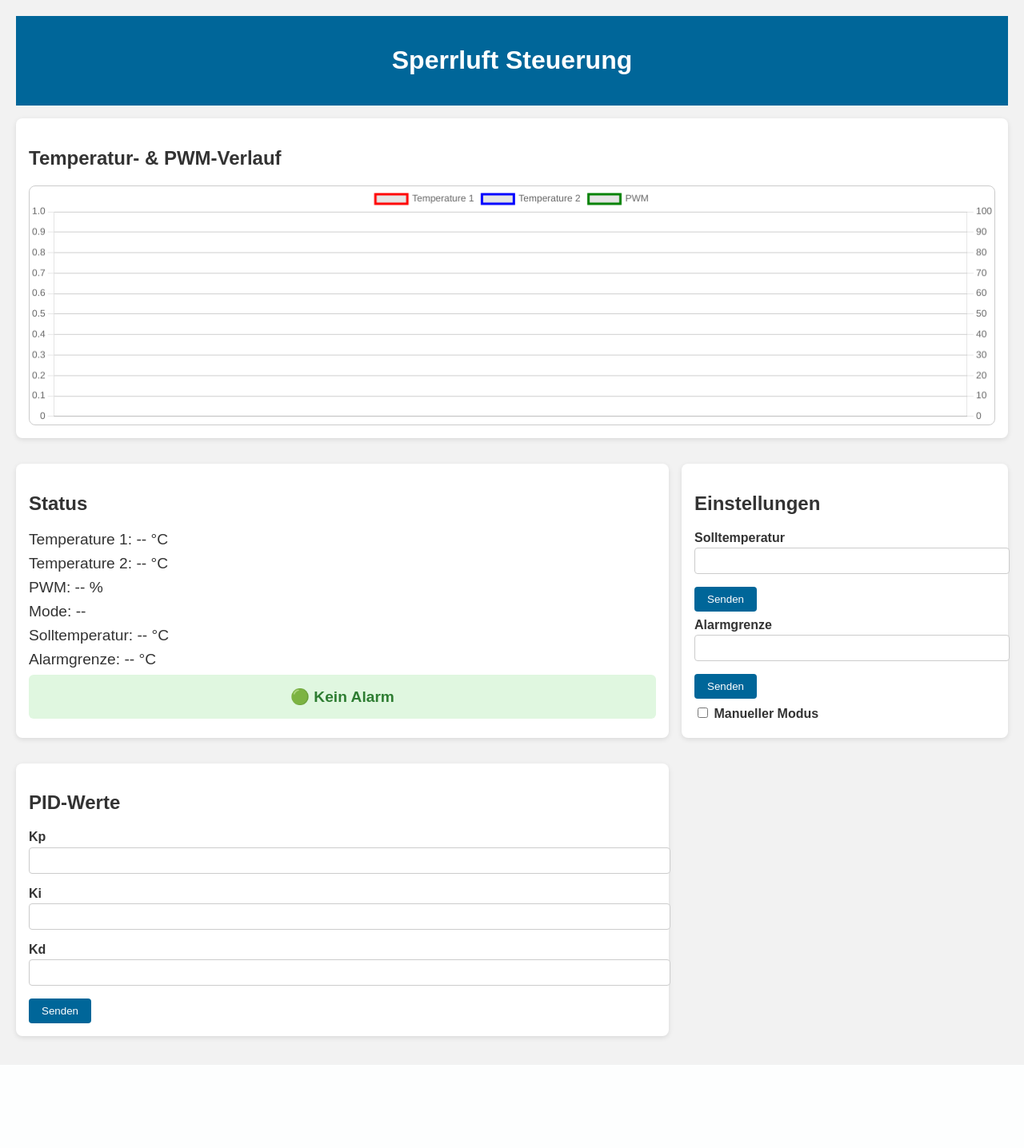
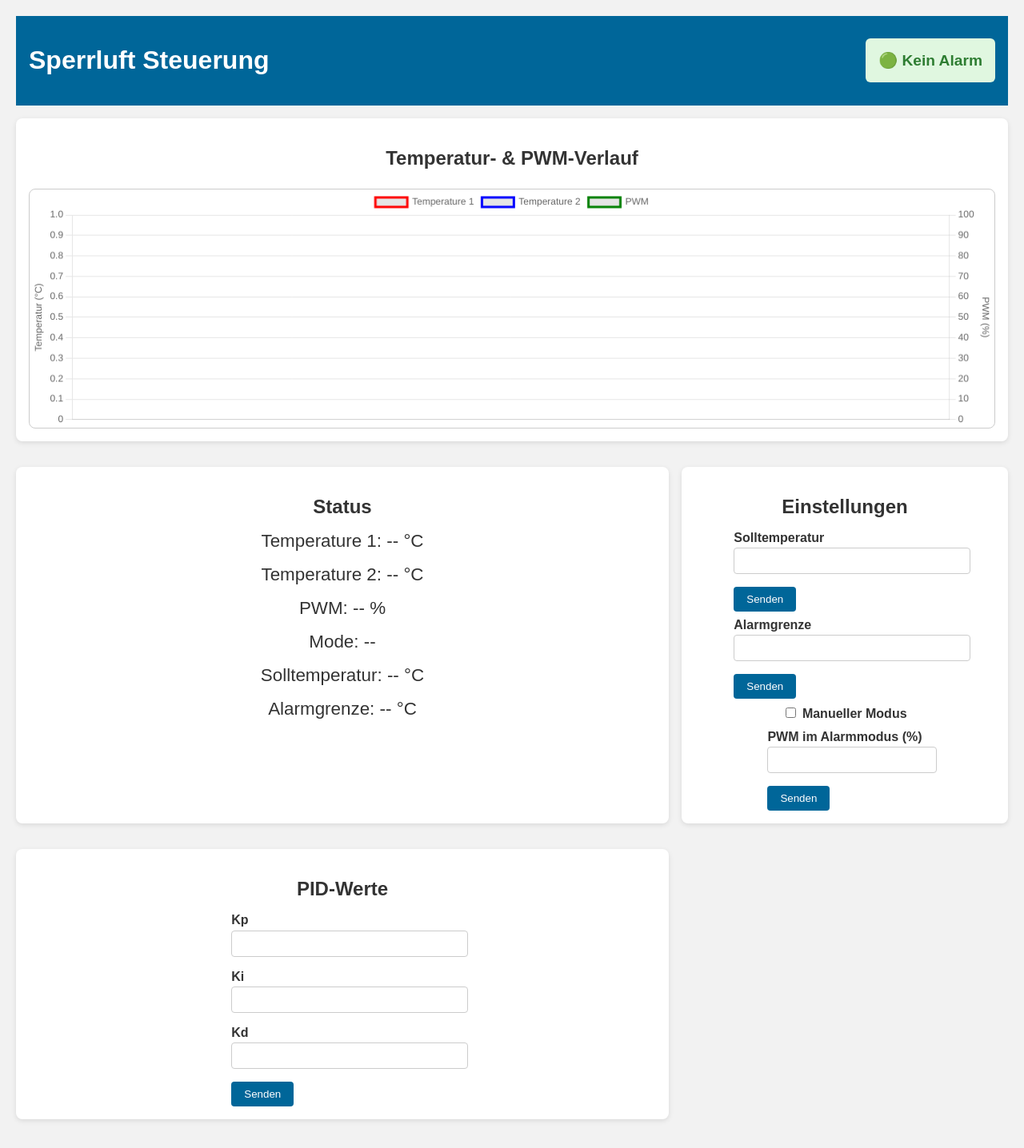
Before and after one commit to Hannesbrm/RasPi_Sperrluft, a Flask app: page / in a window 1280 px wide. Shown: the whole page at 80% size. Before the commit the page ends 1304 px from the top, so only its background shows below. Run offline with Flask 3, Linux system fonts and the light colour scheme; some libraries are stand-ins or nearby versions.

Commit message:
Add alarm PWM control and UI improvements

```diff
--- a/fan_control_project/app.py
+++ b/fan_control_project/app.py
@@ -21,6 +21,7 @@ def main() -> None:
     state.setpoint = float(cfg.get("setpoint", 0.0))
     state.alarm_threshold = float(cfg.get("alarm_threshold", 0.0))
     state.manual_pwm = float(cfg.get("manual_pwm", 0.0))
+    state.alarm_pwm = float(cfg.get("alarm_pwm", 100.0))
     state.kp = float(cfg.get("kp", 1.0))
     state.ki = float(cfg.get("ki", 0.1))
     state.kd = float(cfg.get("kd", 0.0))
@@ -44,7 +45,7 @@ def main() -> None:
 
     pwm_controller = FanPWMController()
 
-    control_loop = ControlLoop(state, sensor_reader, pid, pwm_controller)
+    control_loop = ControlLoop(state, sensor_reader, pid, pwm_controller, state.alarm_pwm)
     control_loop.start()
 
     # Expose PID controller to the web server for runtime updates
--- a/fan_control_project/config/config_manager.py
+++ b/fan_control_project/config/config_manager.py
@@ -10,6 +10,7 @@ DEFAULT_CONFIG: Dict[str, Any] = {
     "setpoint": 0.0,
     "alarm_threshold": 0.0,
     "manual_pwm": 0.0,
+    "alarm_pwm": 100.0,
     "kp": 1.0,
     "ki": 0.1,
     "kd": 0.0,
@@ -51,6 +52,8 @@ def save_config(state: SystemState) -> None:
     data["setpoint"] = state.setpoint
     data["alarm_threshold"] = state.alarm_threshold
     data["manual_pwm"] = state.manual_pwm
+    if hasattr(state, "alarm_pwm"):
+        data["alarm_pwm"] = state.alarm_pwm
     if hasattr(state, "kp"):
         data["kp"] = state.kp
     if hasattr(state, "ki"):
--- a/fan_control_project/controller/control_loop.py
+++ b/fan_control_project/controller/control_loop.py
@@ -28,7 +28,7 @@ class ControlLoop:
         self.sensor_reader = sensor_reader
         self.pid = pid_controller
         self.pwm = pwm_controller
-        self.alarm_pwm = alarm_pwm
+        self.state.alarm_pwm = alarm_pwm
         self.interval = interval
 
         self._thread: Optional[threading.Thread] = None
@@ -73,7 +73,7 @@ class ControlLoop:
         elif self.state.mode == Mode.AUTO:
             if temp2 is not None and temp2 > self.state.alarm_threshold:
                 # Zustand 2: Alarmverhalten
-                pwm_value = self.alarm_pwm
+                pwm_value = self.state.alarm_pwm
             elif temp1 is not None:
                 # Zustand 1: PID
                 self.pid.update_setpoint(self.state.setpoint)
--- a/fan_control_project/web/server.py
+++ b/fan_control_project/web/server.py
@@ -65,6 +65,14 @@ def handle_set_manual_pwm(data: Dict[str, Any]) -> None:
     save_config(state)
 
 
+@socketio.on("set_alarm_pwm")
+def handle_set_alarm_pwm(data: Dict[str, Any]) -> None:
+    """Update PWM value used when alarm is active."""
+    value = float(data.get("value", 0))
+    state.alarm_pwm = value
+    save_config(state)
+
+
 @socketio.on("set_alarm_threshold")
 def handle_set_alarm_threshold(data: Dict[str, Any]) -> None:
     """Update the alarm temperature threshold."""
--- a/fan_control_project/web/static/main.js
+++ b/fan_control_project/web/static/main.js
@@ -7,6 +7,8 @@ const modeEl = document.getElementById('mode');
 const modeToggle = document.getElementById('modeToggle');
 const manualPwmForm = document.getElementById('manualPwmForm');
 const manualPwmInput = document.getElementById('manualPwmInput');
+const alarmPwmForm = document.getElementById('alarmPwmForm');
+const alarmPwmInput = document.getElementById('alarmPwmInput');
 const setpointEl = document.getElementById('setpoint');
 const alarmThresholdEl = document.getElementById('alarmThreshold');
 const alarmIndicatorEl = document.getElementById('alarmIndicator');
@@ -58,11 +60,21 @@ const tempChart = new Chart(tempChartCtx, {
                 display: true
             },
             y: {
-                display: true
+                position: 'left',
+                title: {
+                    display: true,
+                    text: 'Temperatur (\u00b0C)'
+                }
             },
             y1: {
-                display: true,
                 position: 'right',
+                title: {
+                    display: true,
+                    text: 'PWM (%)'
+                },
+                grid: {
+                    drawOnChartArea: false
+                },
                 suggestedMin: 0,
                 suggestedMax: 100
             }
@@ -95,6 +107,9 @@ socket.on('state_update', data => {
         const formatted = Number(data.alarm_threshold).toFixed(1);
         alarmThresholdEl.textContent = formatted;
         alarmInput.placeholder = formatted;
+    }
+    if (data.alarm_pwm !== undefined) {
+        alarmPwmInput.placeholder = Number(data.alarm_pwm).toFixed(0);
     }
     if (
         data.temperature2 !== undefined &&
@@ -174,6 +189,16 @@ manualPwmForm.addEventListener('submit', e => {
     }
 });
 
+// send alarm pwm value
+alarmPwmForm.addEventListener('submit', e => {
+    e.preventDefault();
+    const value = parseFloat(alarmPwmInput.value);
+    if (!isNaN(value)) {
+        socket.emit('set_alarm_pwm', { value });
+        alarmPwmInput.value = '';
+    }
+});
+
 // send PID parameters
 pidForm.addEventListener('submit', e => {
     e.preventDefault();
--- a/fan_control_project/web/templates/index.html
+++ b/fan_control_project/web/templates/index.html
@@ -21,6 +21,11 @@ header {
   text-align: center;
   margin-bottom: 1rem;
 }
+.header-container {
+  display: flex;
+  justify-content: space-between;
+  align-items: center;
+}
 
   .dashboard-grid {
     display: grid;
@@ -43,6 +48,13 @@ header {
   box-shadow: 0 2px 6px rgba(0,0,0,0.1);
   padding: 1rem;
   margin-bottom: 1rem;
+  display: flex;
+  flex-direction: column;
+  align-items: center;
+}
+
+.card h2 {
+  margin-bottom: 0.5rem;
 }
 
 label {
@@ -101,7 +113,7 @@ button:hover, input[type="submit"]:hover {
 }
 
 .value {
-  font-size: 1.2rem;
+  font-size: 1.4rem;
   margin: 0.5rem 0;
 }
 
@@ -123,9 +135,14 @@ canvas {
     </style>
 </head>
 <body>
-    <header>
+<header>
+    <div class="header-container">
         <h1>Sperrluft Steuerung</h1>
-    </header>
+        <div id="alarmIndicator" class="alarm-box safe">
+            <span class="icon">🟢</span> Kein Alarm
+        </div>
+    </div>
+</header>
     <div class="dashboard-grid">
         <div class="card chart-zone">
             <h2>Temperatur- &amp; PWM-Verlauf</h2>
@@ -139,10 +156,7 @@ canvas {
             <div class="value">PWM: <span id="pwm">--</span> %</div>
             <div class="value">Mode: <span id="mode">--</span></div>
             <div class="value">Solltemperatur: <span id="setpoint">--</span> °C</div>
-            <div class="value">Alarmgrenze: <span id="alarmThreshold">--</span> °C</div>
-            <div id="alarmIndicator" class="alarm-box safe">
-                <span class="icon">🟢</span> Kein Alarm
-            </div>
+        <div class="value">Alarmgrenze: <span id="alarmThreshold">--</span> °C</div>
         </div>
 
         <div class="card">
@@ -166,6 +180,11 @@ canvas {
                 <input type="number" step="1" min="0" max="100" id="manualPwmInput">
                 <input type="submit" value="Senden">
             </form>
+            <form id="alarmPwmForm">
+                <label for="alarmPwmInput">PWM im Alarmmodus (%)</label>
+                <input type="number" step="1" min="0" max="100" id="alarmPwmInput">
+                <input type="submit" value="Senden">
+            </form>
         </div>
 
         <div class="card">
```
Also changed, not shown: fan_control_project/models/system_state.py (+12 -0 lines).
